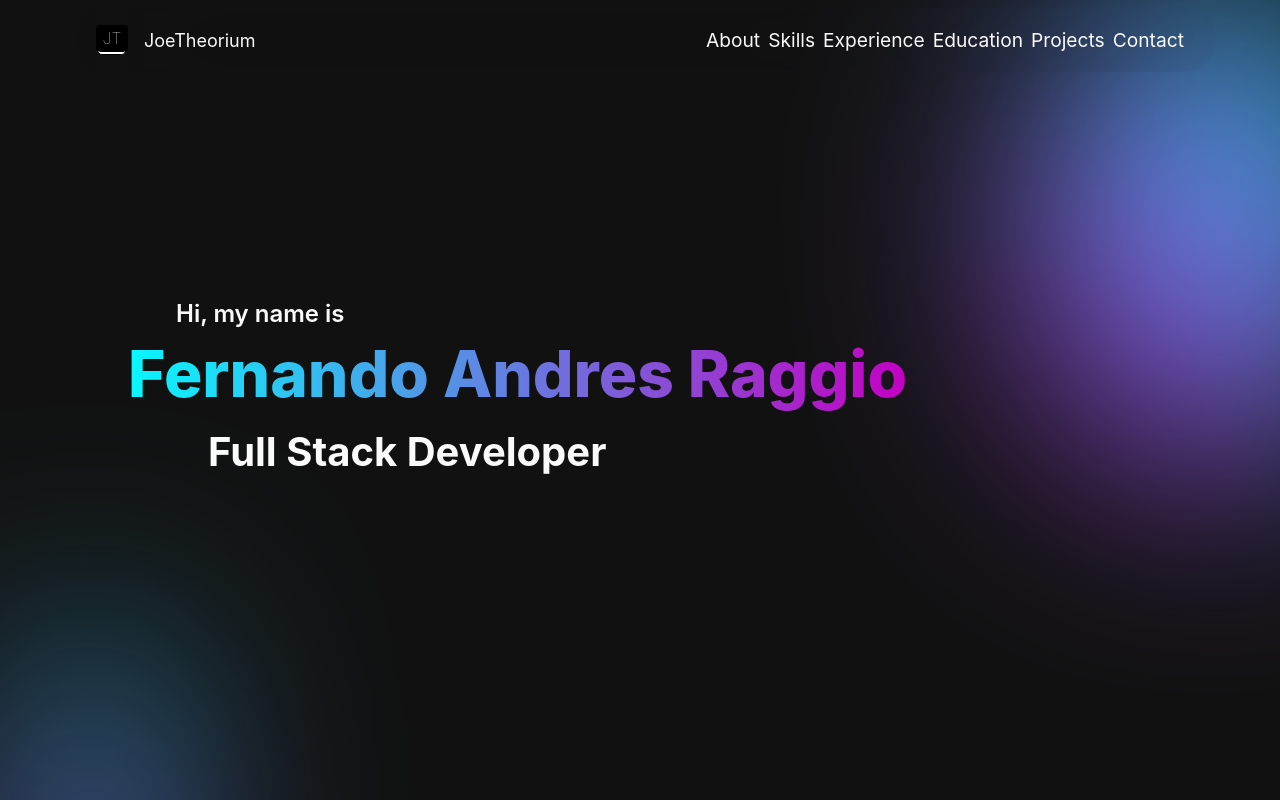
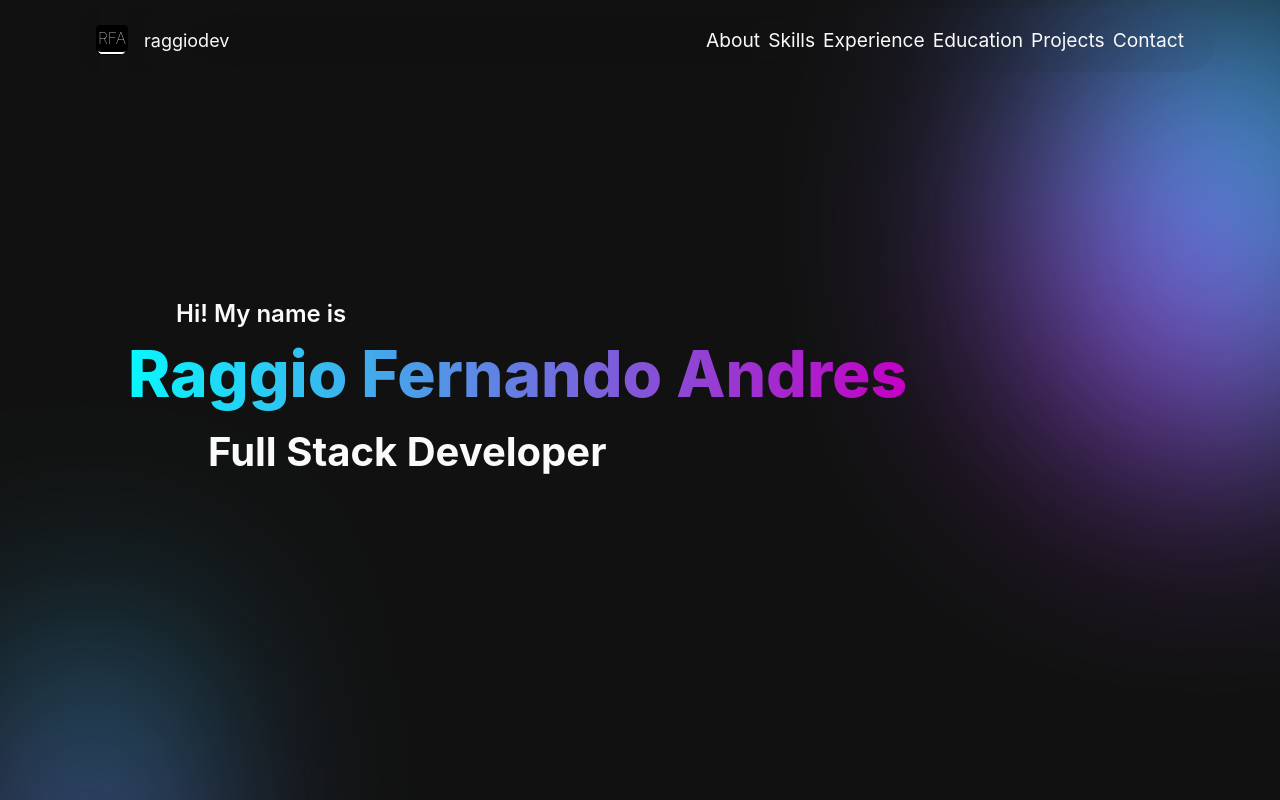
Before and after one commit to raggiodev/portfolio, a React (Vite) app: page / in a window 1280 px wide. Shown: the top 800 px of the page. Built offline with nearby package versions, Linux system fonts and the light colour scheme.

Commit message:
Fix issues & continue project

```diff
--- a/index.html
+++ b/index.html
@@ -4,7 +4,7 @@
     <meta charset="UTF-8" />
     <link rel="icon" type="image/png" href="/logo.png" />
     <meta name="viewport" content="width=device-width, initial-scale=1.0" />
-    <title>Fernando Andres Raggio | Portfolio</title>
+    <title>Portfolio | Raggio Fernando Andres (raggiodev)</title>
   </head>
   <body>
     <div id="root"></div>
--- a/package.json
+++ b/package.json
@@ -31,7 +31,7 @@
     "postcss": "^8.4.31",
     "standard": "^17.1.0",
     "tailwindcss": "^3.3.3",
-    "vite": "^4.4.5"
+    "vite": "^6.2.2"
   },
   "eslintConfig": {
     "extends": "./node_modules/standard/eslintrc.json"
--- a/src/components/About.jsx
+++ b/src/components/About.jsx
@@ -18,7 +18,7 @@ const About = () => {
           delay: 0.8,
         }}
       }}
-      >Hi, my name is</motion.h4>
+      >Hi! My name is</motion.h4>
       <motion.h1
       initial={{
         opacity: 0,
@@ -33,7 +33,7 @@ const About = () => {
           delay: 1.2,
         }}
       }}
-      >Fernando Andres Raggio</motion.h1>
+      >Raggio Fernando Andres</motion.h1>
       <motion.h2
       initial={{
         opacity: 0,
--- a/src/components/Header.jsx
+++ b/src/components/Header.jsx
@@ -5,8 +5,8 @@ const Header = () => {
   return (
     <header>
       <a to='/' className='logo'>
-        <h1 className='favicon'>JT</h1>
-        <h4>JoeTheorium</h4>
+        <h1 className='favicon'></h1>
+        <h4>raggiodev</h4>
       </a>
       <Navbar/>
     </header>
--- a/src/index.css
+++ b/src/index.css
@@ -144,7 +144,7 @@ header{
     margin-bottom: .2em;
 }
 .favicon::after{
-    content: 'JT';
+    content: 'RFA';
     position: absolute;
     bottom: 0;
     left: 0;
```
Also changed, not shown: 2 other files (tests, documents, lock files or other folders).
